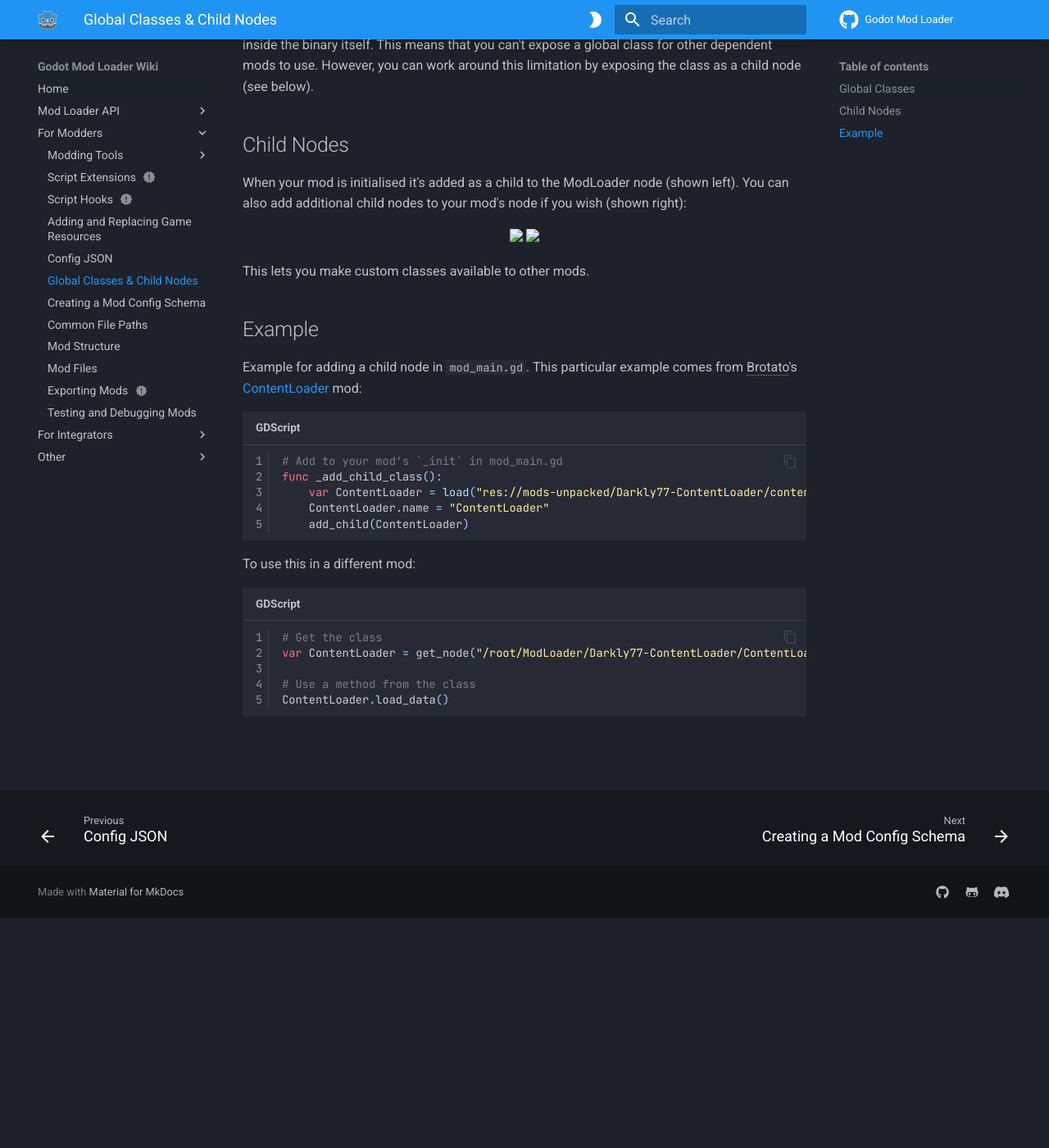
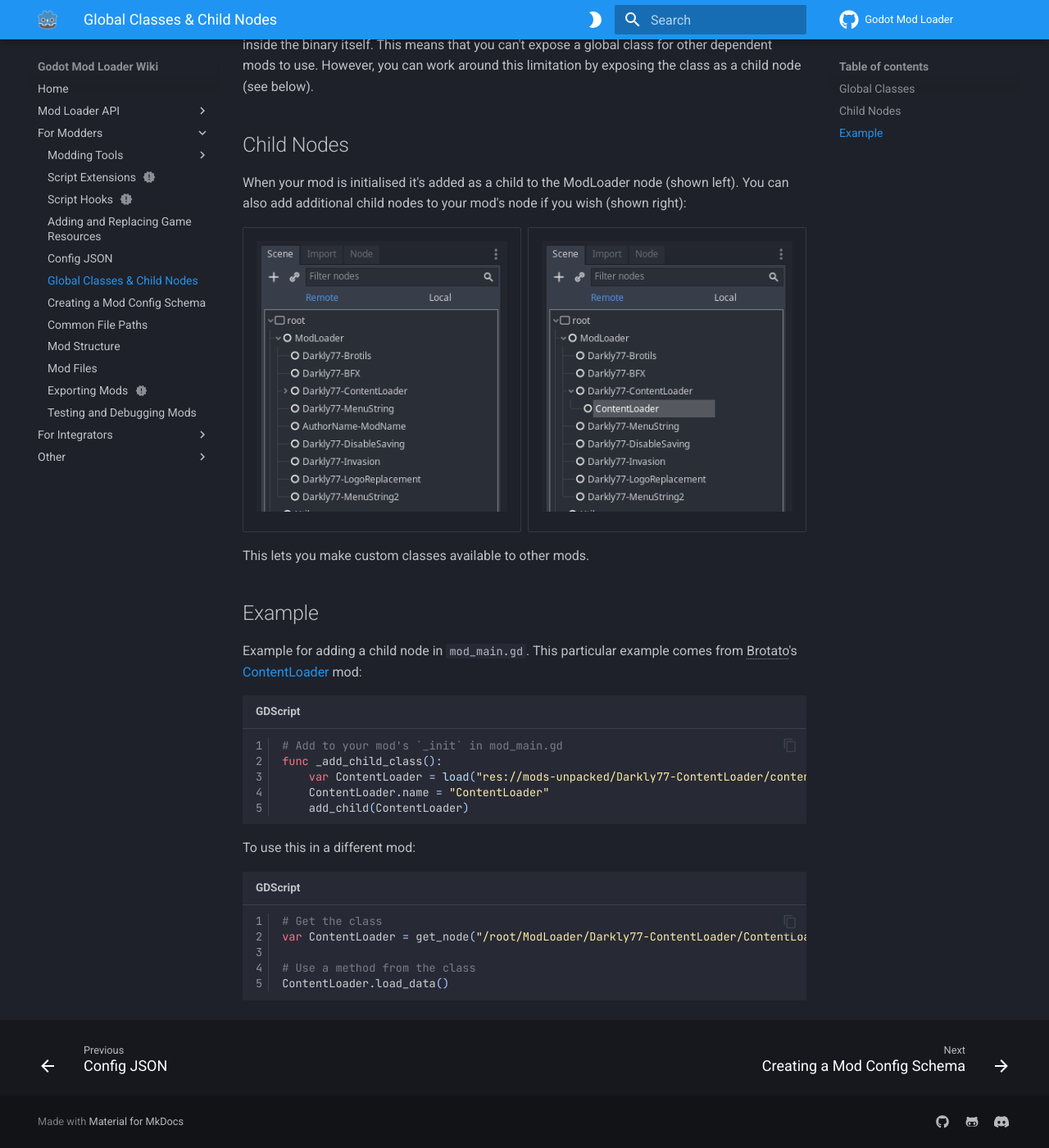
Before and after one commit to GodotModding/gmlwiki, an MkDocs documentation site: the page built from docs/guides/modding/global_classes_and_child_nodes.md, in a window 1280 px wide and 1400 px high, scrolled down 280 px. Shown: the whole window at 82% size. Built offline with MkDocs 1.6.1 and Material for MkDocs 9.7.7, drawn with Linux system fonts in a browser that asks for light colours; comment, search, counter and statistics services are not loaded.

Commit message:
fix visual issues

```diff
--- a/docs/guides/modding/global_classes_and_child_nodes.md
+++ b/docs/guides/modding/global_classes_and_child_nodes.md
@@ -11,9 +11,11 @@ limitation by exposing the class as a child node (see below).
 When your mod is initialised it's added as a child to the ModLoader node (shown left). You can also add additional child
 nodes to your mod's node if you wish (shown right):
 
-<div align=center>
-  <img src="guides/modding/_media/child_node_left.png"></img>
-  <img src="guides/modding/_media/child_node_right.png"></img>
+<div class="grid cards" markdown>
+
+- ![child_node_left.png](_media/child_node_left.png)
+- ![child_node_right.png](_media/child_node_right.png)
+
 </div>
 
 This lets you make custom classes available to other mods.
--- a/docs/stylesheets/extra.css
+++ b/docs/stylesheets/extra.css
@@ -1,7 +1,9 @@
 
 /* highlighted inline code within links has visibility issues */
-a:hover > code {
+a > code, a:hover {
     text-decoration: underline;
+    /* stops interference with _ and similar chars */
+    text-underline-offset: 4px;
 }
 
 .half-width {
```
